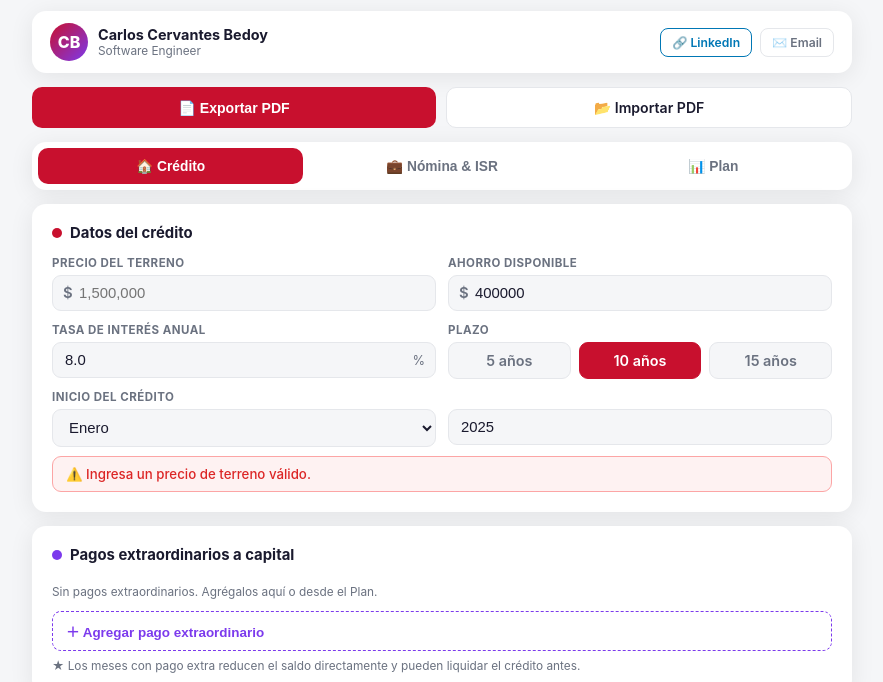
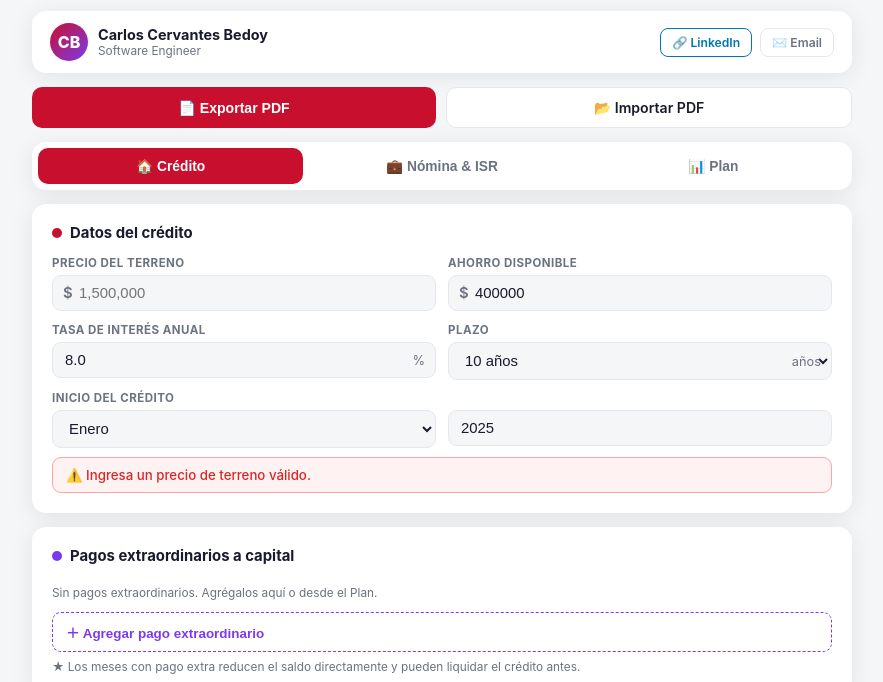
Before and after one commit to cbedoy/infonavit, a plain HTML site: page index.html in a window 1280 px wide. Shown: the part 113-795 px from the top of the page, without its empty margins (198-1081 px from the left). Drawn offline with nearby package versions, Linux system fonts and the light colour scheme.

Commit message:
Replace fixed plazo buttons (5/10/15) with select dropdown (5-30 años)

```diff
--- a/app.js
+++ b/app.js
@@ -326,7 +326,7 @@ function loadState(data){
   gi('startYear').value=data.startYear||2025; gi('salary').value=data.salary||'';
   gi('currentSavings').value=data.currentSavings||'';
   cYears=data.years||10;
-  document.querySelectorAll('.ptab').forEach(t=>t.classList.toggle('active',parseInt(t.dataset.y)===cYears));
+  document.getElementById('years').value=cYears;
   extraPayments=data.extraPayments||[]; fixedExpenses=data.fixedExpenses||[];
   extraIncomes=data.extraIncomes||[]; appliedEIs=new Set(data.appliedEIs||[]);
   epId=data.epId||0; gfId=data.gfId||0; eiId=data.eiId||0;
@@ -557,11 +557,10 @@ function toast(msg,err=false){
   _tt=setTimeout(()=>el.classList.remove('on'),3500);
 }
 
-['price','savings','rate','startMonth','startYear'].forEach(id=>
+['price','savings','rate','years','startMonth','startYear'].forEach(id=>
   document.getElementById(id)?.addEventListener('input',recalcAll));
-document.querySelectorAll('.ptab').forEach(t=>t.addEventListener('click',()=>{
-  document.querySelectorAll('.ptab').forEach(x=>x.classList.remove('active'));
-  t.classList.add('active');cYears=parseInt(t.dataset.y);recalcAll();
-}));
+['price','savings','rate','years','startMonth','startYear'].forEach(id=>
+  document.getElementById(id)?.addEventListener('change',recalcAll));
+document.getElementById('years')?.addEventListener('change',function(){cYears=parseInt(this.value);recalcAll();});
 window.addEventListener('resize',()=>{if(window._credit)renderChart(groupByYear(window._credit.table));});
 renderEPList();renderGFList();renderEIList();recalcAll();
--- a/index.html
+++ b/index.html
@@ -64,11 +64,34 @@
       <div class="field"><label>Tasa de interés anual</label>
         <div class="iw nopr"><input type="number" id="rate" min="0" step="0.1" value="8.0" style="padding-right:30px"/><span class="suf">%</span></div></div>
       <div class="field"><label>Plazo</label>
-        <div class="ptabs">
-          <div class="ptab" data-y="5">5 años</div>
-          <div class="ptab active" data-y="10">10 años</div>
-          <div class="ptab" data-y="15">15 años</div>
-        </div></div>
+        <div class="iw nopr"><select id="years" style="padding-right:30px">
+          <option value="5">5 años</option>
+          <option value="6">6 años</option>
+          <option value="7">7 años</option>
+          <option value="8">8 años</option>
+          <option value="9">9 años</option>
+          <option value="10" selected>10 años</option>
+          <option value="11">11 años</option>
+          <option value="12">12 años</option>
+          <option value="13">13 años</option>
+          <option value="14">14 años</option>
+          <option value="15">15 años</option>
+          <option value="16">16 años</option>
+          <option value="17">17 años</option>
+          <option value="18">18 años</option>
+          <option value="19">19 años</option>
+          <option value="20">20 años</option>
+          <option value="21">21 años</option>
+          <option value="22">22 años</option>
+          <option value="23">23 años</option>
+          <option value="24">24 años</option>
+          <option value="25">25 años</option>
+          <option value="26">26 años</option>
+          <option value="27">27 años</option>
+          <option value="28">28 años</option>
+          <option value="29">29 años</option>
+          <option value="30">30 años</option>
+        </select><span class="suf">años</span></div></div>
     </div>
     <div class="field" style="margin-top:11px"><label>Inicio del crédito</label>
       <div class="g2">
--- a/styles.css
+++ b/styles.css
@@ -58,10 +58,7 @@ header p{color:var(--muted);margin-top:3px;font-size:.85rem}
 .iw input:focus,.iw select:focus{border-color:var(--brand);background:#fff}
 .iw.nopr input,.iw.nopr select{padding-left:12px}
 
-.ptabs{display:flex;gap:8px}
-.ptab{flex:1;padding:9px 4px;border:1.5px solid var(--border);border-radius:9px;background:var(--bg);cursor:pointer;font-size:.9rem;font-weight:600;color:var(--muted);transition:all .18s;text-align:center}
-.ptab.active{border-color:var(--brand);background:var(--brand);color:#fff}
-.ptab:hover:not(.active){border-color:var(--brand);color:var(--brand)}
+.field select{width:100%;padding:9px 12px;border:1.5px solid var(--border);border-radius:9px;font-size:.93rem;color:var(--text);background:var(--bg);outline:none;transition:border .2s}
 
 .rg{display:grid;grid-template-columns:repeat(2,1fr);gap:10px}
 @media(max-width:420px){.rg{grid-template-columns:1fr}}
```
